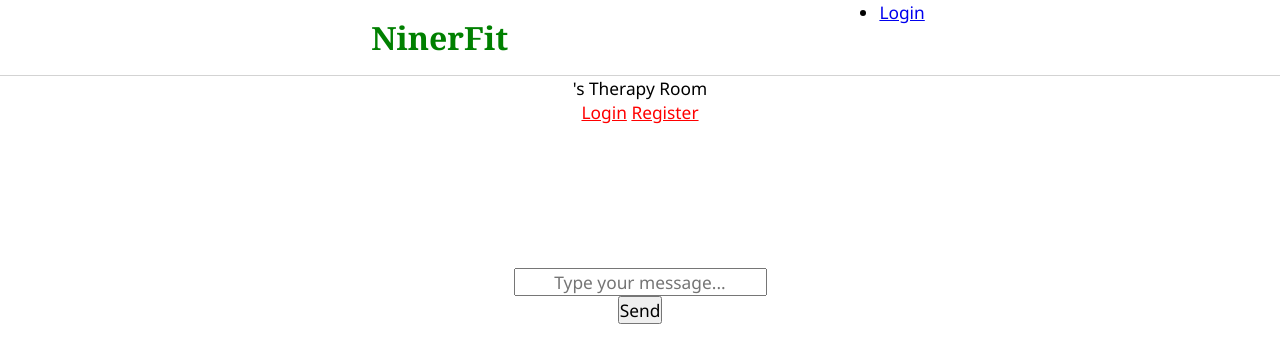
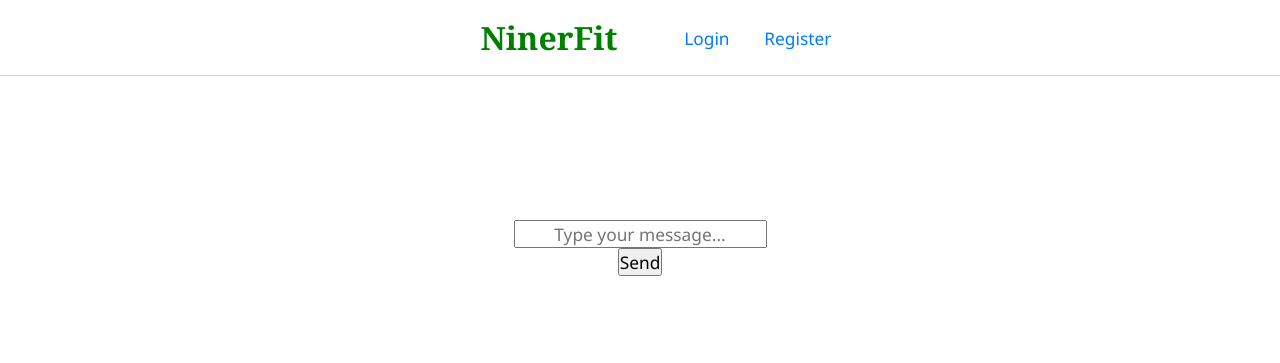
Before and after one commit to KentoHop/ITSC3155GroupDeliverables, a Django app: page /chatbot/ in a window 1280 px wide. Shown: the top 363 px of the page. Run offline with Django 5.2, Linux system fonts and the light colour scheme.

Commit message:
Updated navbar

```diff
--- a/base/forms.py
+++ b/base/forms.py
@@ -1,8 +1,8 @@
-from django.contrib.auth.forms import AdminUserCreationForm, UserChangeForm
+from django.contrib.auth.forms import UserCreationForm, UserChangeForm
 
 from .models import User
 
-class UserCreationForm(AdminUserCreationForm):
+class UserCreationForm(UserCreationForm):
     class Meta:
         model = User
         fields = ('email', )
--- a/base/templates/base/chatbot.html
+++ b/base/templates/base/chatbot.html
@@ -3,11 +3,9 @@
 {% block content %}
 <div class="chat-container">
   <div class="card flex-grow-1">
-    <div class="card-header bg-primary text-white">{{user.firstName}} {{user.lastName}}'s Therapy Room</div>
     {% if user.is_authenticated %}
-    <div class="card-header bg-primary text-white"><b>Welcome, {{user.username}}</b>   <a style="color: red;" href="../logout">Logout</a></div>
-    {% else %}
-    <div class="card-header bg-primary text-white"><a style="color: red" href="login">Login</a>   <a style="color: red;" href="register">Register</a></div>
+    <div class="card-header bg-primary text-white">{{user.email}}'s Therapy Room</div>
+    <div class="card-header bg-primary text-white"><b>Welcome, {{user.email}}</b>
     {% endif %}
     <div class="card-body messages-box">
 
--- a/base/templates/base/profile.html
+++ b/base/templates/base/profile.html
@@ -0,0 +1 @@
+{% extends 'main.html' %}
--- a/base/templates/base/settings.html
+++ b/base/templates/base/settings.html
@@ -0,0 +1 @@
+{% extends 'main.html' %}
--- a/base/templates/base/suggestions.html
+++ b/base/templates/base/suggestions.html
@@ -0,0 +1 @@
+{% extends 'main.html' %}
--- a/base/templates/base/todolist.html
+++ b/base/templates/base/todolist.html
@@ -0,0 +1 @@
+{% extends 'main.html' %}
--- a/base/urls.py
+++ b/base/urls.py
@@ -4,6 +4,7 @@ from . import views
 urlpatterns = [
     path('', views.landing, name="landing"),
     path('login/', views.loginPage, name="login"),
+    path('logout/', views.logoutPage, name="logout"),
     path('register/', views.registerPage, name="register"),
     path('home/', views.home, name="home"),
     path('health-score/', views.healthScore, name="health-score"),
--- a/base/views.py
+++ b/base/views.py
@@ -46,9 +46,9 @@ def registerPage(request):
     context = {'page': page}
     return render(request, 'base/login_register.html', context)
 
-def logout_view(request):
+def logoutPage(request):
     logout(request)
-    return redirect('../')
+    return redirect('landing')
 
 ### Home ###
 
--- a/static/styles/main.css
+++ b/static/styles/main.css
@@ -1,6 +1,7 @@
 /* General */
 * {
     text-align: center;
+    text-decoration: none;
     font-family: 'Segoe UI', Tahoma, Geneva, Verdana, sans-serif;
     font-size: 13pt;
     margin: 0;
@@ -20,6 +21,10 @@ h2 {
     margin: .5em;
 }
 
+a {
+    color: #007bff;;
+}
+
 small {
     color: grey;
     font-size: 10pt;
@@ -29,15 +34,24 @@ small {
 .navbar {
     display: flex;
     flex-direction: row;
-    justify-content: space-evenly;
+    justify-content: center;
+    gap: 2em;
     background-color: white;
     border: 1px;
     border-style: none none solid;
     border-color: lightgray;
+    > a {
+        margin-top: auto;
+        margin-bottom: auto;
+    }
 }
 
 .navbar-logo {
     text-decoration: none;
+    color: green;
+    font-family: Georgia, 'Times New Roman', Times, serif;
+    font-size: 24pt;
+    margin: .5em;
 }
 
 /* Landing page */
--- a/templates/navbar.html
+++ b/templates/navbar.html
@@ -1,20 +1,21 @@
 <header>
     <nav class="navbar">
-        <a class="navbar-logo" href="{% url 'home' %}"><h2>NinerFit</h2></a>
-        <ul>
-            {% if request.user.is_authenticated %}
-             <!-- If the user is authenticated, show these links
-             lets the user know which page they are on -->
-                <li><a href="{% url 'home' %}" class="{% if request.path == '/' %}active{% endif %}">Home</a></li>
-                <li><a href="{% url 'health-score' %}" class="{% if request.path == '/health-score/' %}active{% endif %}">Health Score</a></li>
-                <li><a href="{% url 'to-do-list' %}" class="{% if request.path == '/to-do-list/' %}active{% endif %}">To-do List</a></li>
-                <li><a href="{% url 'suggestions' %}" class="{% if request.path == '/suggestions/' %}active{% endif %}">Suggestions</a></li>
-                <li><a href="{% url 'chatbot' %}" class="{% if request.path == '/chatbot/' %}active{% endif %}">Chatbot</a></li>
-                <li><a href="{% url 'profile' %}" class="{% if request.path == '/profile/' %}active{% endif %}">Profile</a></li>
-                <li><a href="{% url 'settings' %}" class="{% if request.path == '/settings/' %}active{% endif %}">Settings</a></li>
-            {% else %}
-                <li><a href="{% url 'login' %}">Login</a></li>
-            {% endif %}
-        </ul>
+        <h2><a class="navbar-logo" href="{% url 'home' %}">NinerFit</a></h2>
+
+        {% if request.user.is_authenticated %}
+            <!-- If the user is authenticated, show these links
+            lets the user know which page they are on -->
+            <a href="{% url 'home' %}" class="{% if request.path == '/' %}active{% endif %}">Home</a>
+            <a href="{% url 'health-score' %}" class="{% if request.path == '/health-score/' %}active{% endif %}">Health Score</a>
+            <a href="{% url 'to-do-list' %}" class="{% if request.path == '/to-do-list/' %}active{% endif %}">To-do List</a>
+            <a href="{% url 'suggestions' %}" class="{% if request.path == '/suggestions/' %}active{% endif %}">Suggestions</a>
+            <a href="{% url 'chatbot' %}" class="{% if request.path == '/chatbot/' %}active{% endif %}">Chatbot</a>
+            <a href="{% url 'profile' %}" class="{% if request.path == '/profile/' %}active{% endif %}">Profile</a>
+            <a href="{% url 'settings' %}" class="{% if request.path == '/settings/' %}active{% endif %}">Settings</a>
+            <a href="{% url 'logout' %}" class="{% if request.path == '/logout/' %}active{% endif %}">Logout</a>
+        {% else %}
+            <a href="{% url 'login' %}">Login</a>
+            <a href="{% url 'register' %}">Register</a>
+        {% endif %}
     </nav>
 </header>
```
